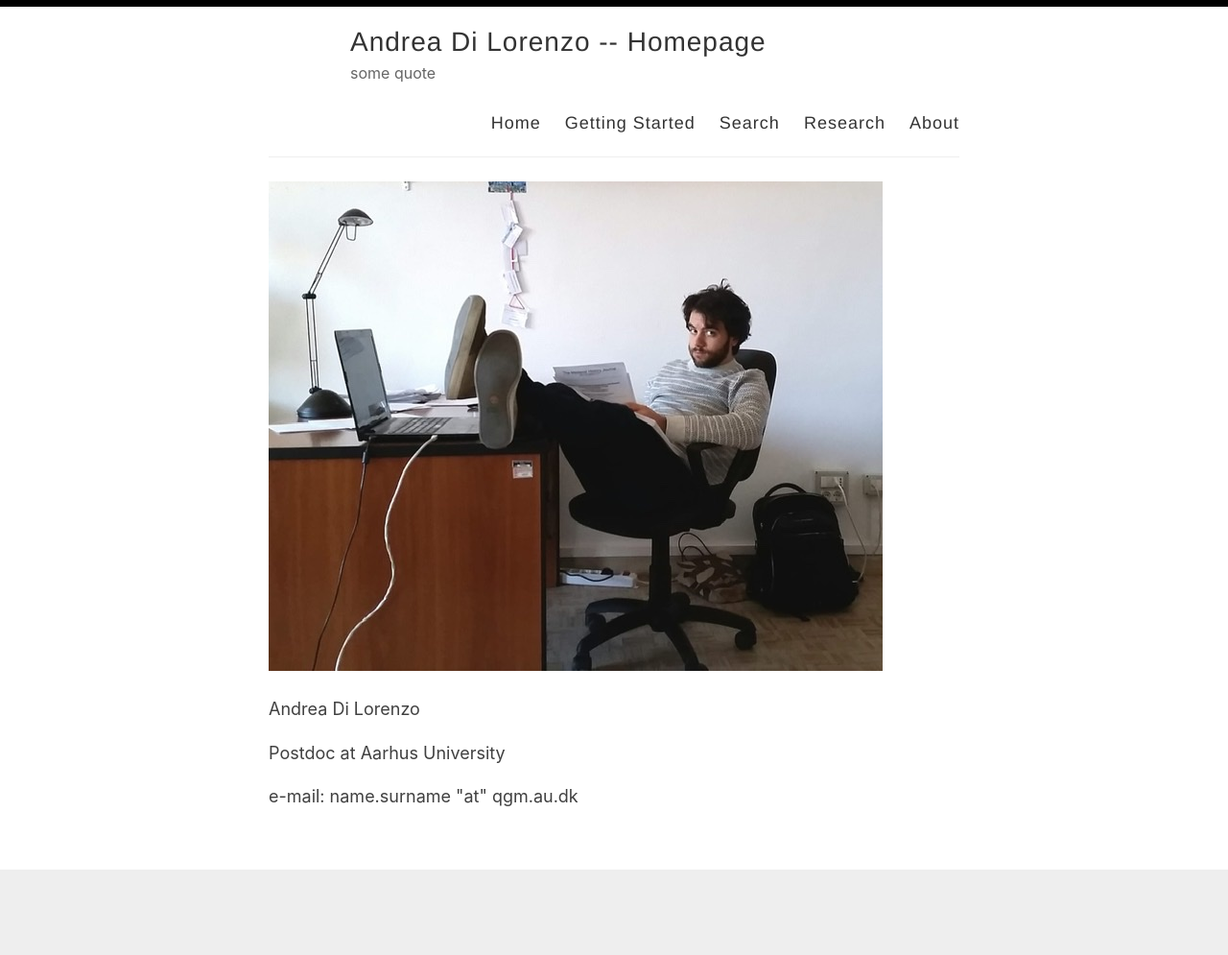
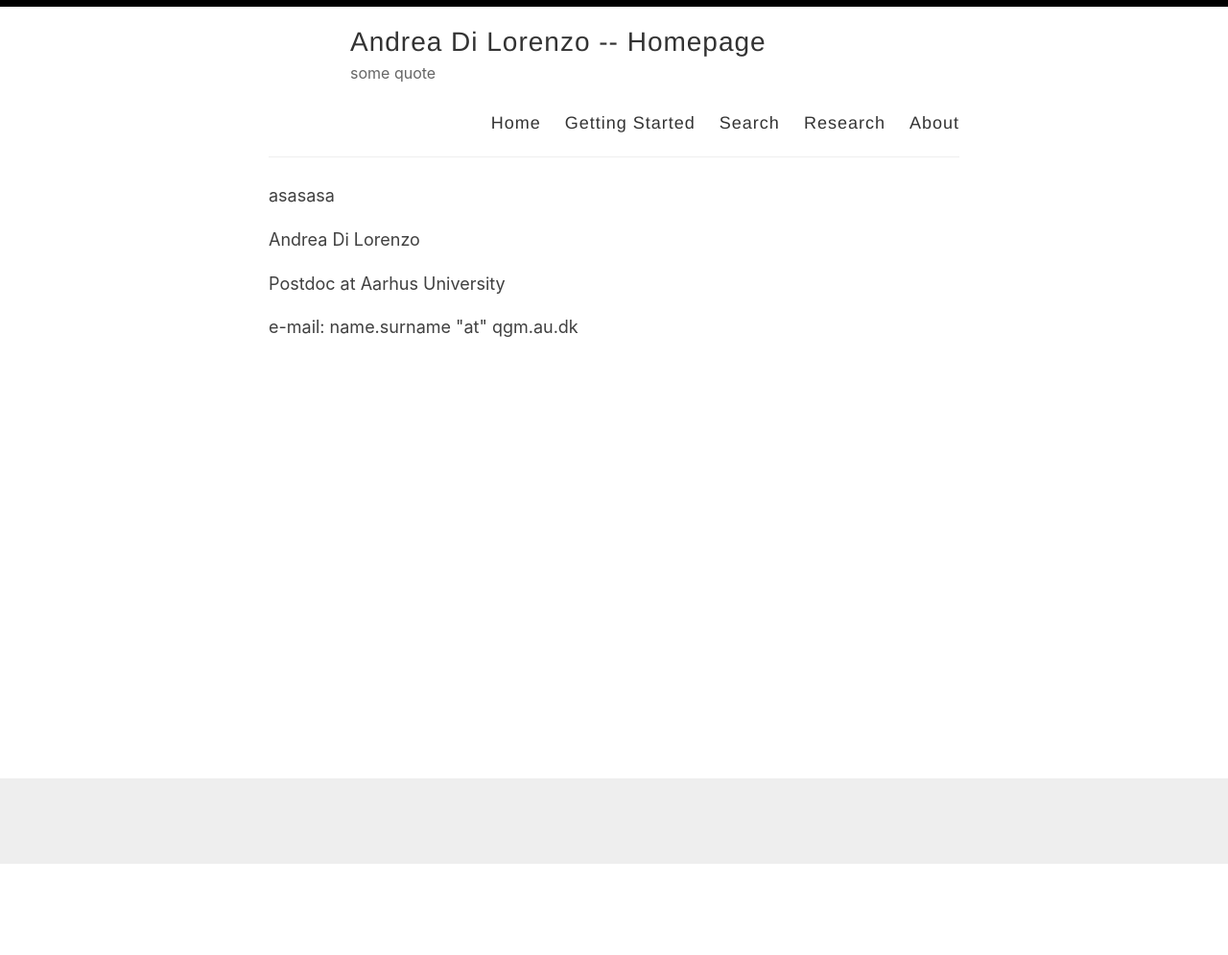
Before and after one commit to anddil/anddil.github.io, a Jekyll site: the page built from index.html, in a window 1280 px wide. Shown: the whole page at 96% size. Built offline with Jekyll 4.4.1, drawn with Linux system fonts in a browser that asks for light colours; the list of posts is cut into pages by our own code; after the commit the page ends 900 px from its top, so only the background shows below that.

Commit message:
Update index.html

```diff
--- a/index.html
+++ b/index.html
@@ -4,7 +4,7 @@ layout: default
 <body>
 
 <div class="column">
-  <img src="EBC4ABD5-5A19-4050-A4CF-270634910CC0.jpeg">
+  asasasa
 </div>
 
 <div class="column">
```
